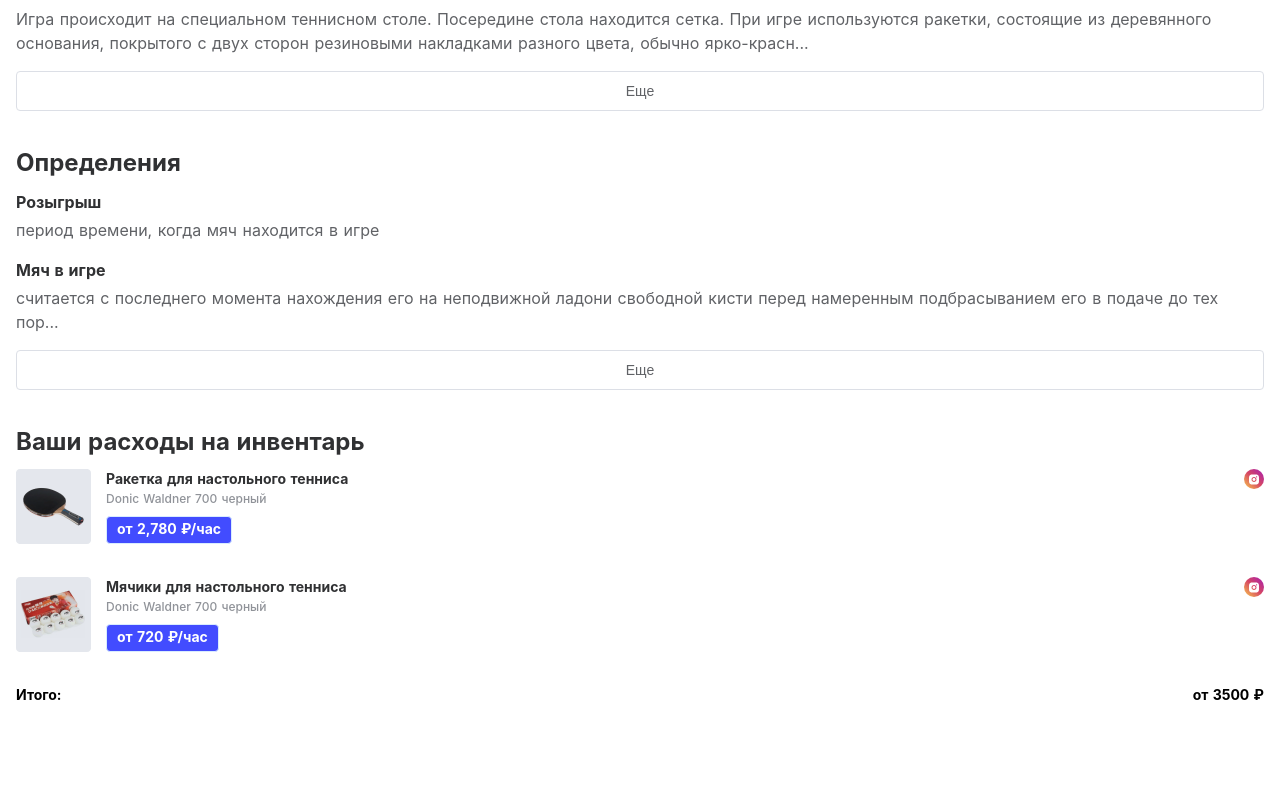
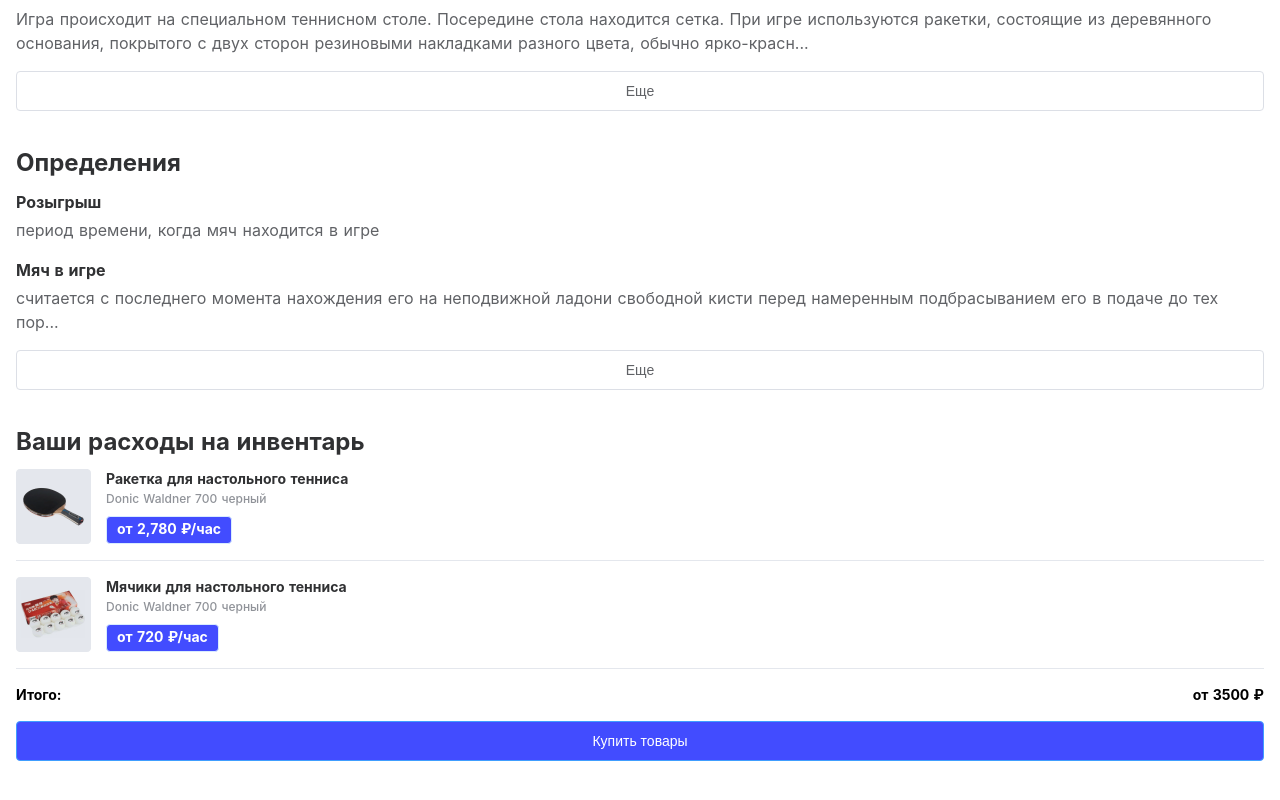
Before and after one commit to sibirRk/hackaton, a Nuxt app: page /sport/0 in a window 1280 px wide. Shown: the part 1408-2208 px from the top of the page. Built offline with nearby package versions, Linux system fonts and the light colour scheme; what vue-yandex-maps would draw is missing.

Commit message:
Расходы на инвентарь

```diff
--- a/assets/styles/common.scss
+++ b/assets/styles/common.scss
@@ -3,6 +3,10 @@ body {
 }
 
 .el-button {
+  &.el-button--primary {
+    background-color: $blue;
+  }
+
   &.wide, &.wide.el-button-default {
     width: 100%;
   }
--- a/components/ListItem.vue
+++ b/components/ListItem.vue
@@ -1,5 +1,5 @@
 <template>
-  <div class="list-item" :class="{borderTransporent: !item.border}">
+  <div class="list-item" :class="{ 'border-transparent': !border}">
     <div class="image-wrapper" :class="{radius: item.coach}">
       <img :src="item.image" alt="" />
     </div>
@@ -10,13 +10,14 @@
         <img
           v-if="item.instagram"
           class="social-icon"
-          :src="item.instagram"
+          src="/images/instagramm.svg"
           alt="soc-icon"
         />
+
         <img
           v-if="item.profiru"
           class="social-icon"
-          :src="item.profiru"
+          src="/images/profiru.svg"
           alt="soc-icon"
         />
 
@@ -44,14 +45,19 @@ export default {
       instagram: "",
       profiru: "",
       rating: "",
-      border: null,
-      coach: null
     };
   },
 
   props: {
     item: {
-      type: Object
+      type: Object,
+    },
+    border: {
+      type: Boolean,
+      default: true,
+    },
+    coach: {
+      type: Boolean,
     }
   }
 };
@@ -65,8 +71,8 @@ export default {
   padding-bottom: 16px;
   margin-bottom: 16px;
 
-  &.borderTransporent {
-    border-color: transparent
+  &.border-transparent {
+    border-color: transparent;
   }
 
   .title-block {
--- a/pages/sport/_code.vue
+++ b/pages/sport/_code.vue
@@ -87,11 +87,15 @@
 
               <section class="section">
                 <h2 class="section__title">Ваши расходы на инвентарь</h2>
-                <list-item v-for="(card, index) in cards" :key="index" :item="card" />
+                <list-item v-for="(card, index) in cards" :key="index" :item="card" border />
                 <div class="spendings">
                   <span class="spendings__total">Итого:</span>
                   <span class="spendings__sum">от {{ spendingsTotal }} ₽</span>
                 </div>
+                <a href="#" target="_blank">
+                  <el-button class="wide" type="primary" size="default">Купить товары</el-button>
+                </a>
+
               </section>
             </div>
           </div>
@@ -125,14 +129,12 @@ export default {
           title: "Ракетка для настольного тенниса",
           description: "Donic Waldner 700 черный",
           price: 2780,
-          instagram: "/images/instagramm.svg"
         },
         {
           image: "/images/items/item-1.png",
           title: "Мячики для настольного тенниса",
           description: "Donic Waldner 700 черный",
           price: 720,
-          instagram: "/images/instagramm.svg"
         },
       ]
     };
@@ -149,9 +151,11 @@ export default {
 
     spendingsTotal() {
       let sum = 0;
-      this.cards.forEach(el => {
-        sum += el.price;
-      })
+      if (this.cards) {
+        this.cards.forEach(el => {
+          sum += el.price;
+        })
+      }
       return sum;
     }
   },
@@ -314,6 +318,7 @@ export default {
     font-size: 14px;
     line-height: 20px;
     font-weight: bold;
+    margin-bottom: 16px;
   }
 }
 </style>
```
